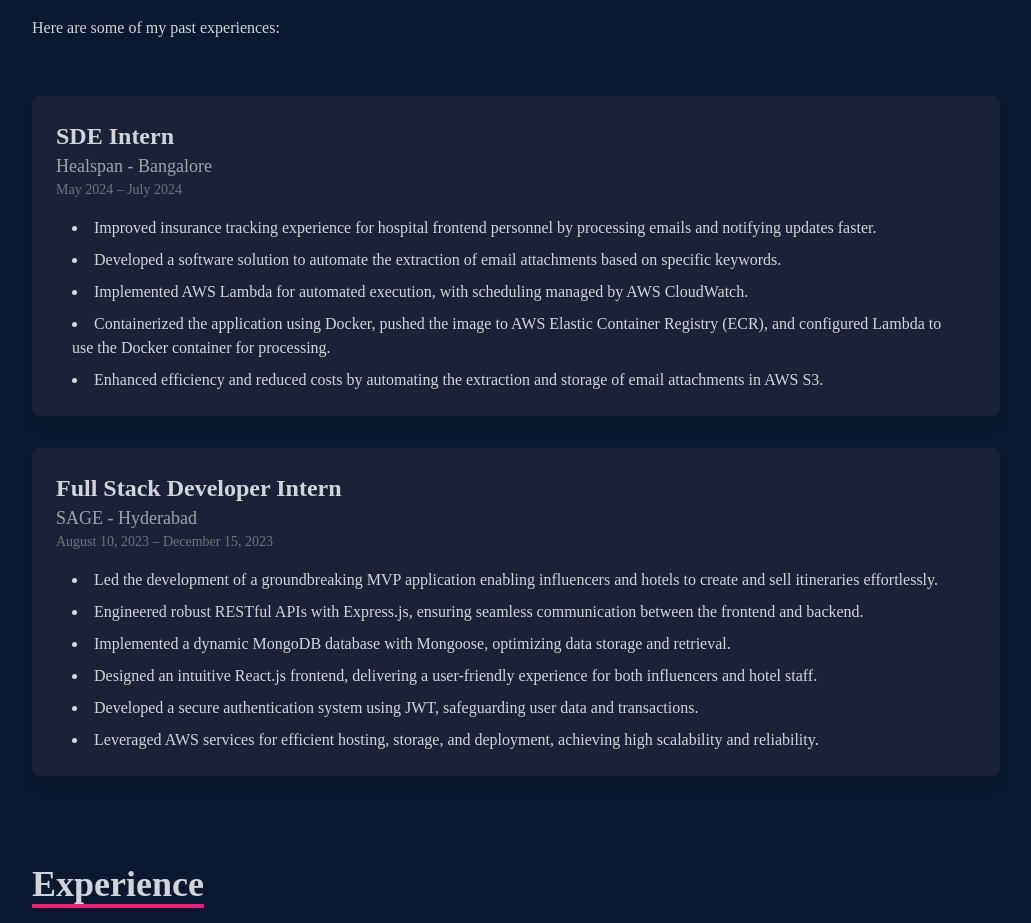
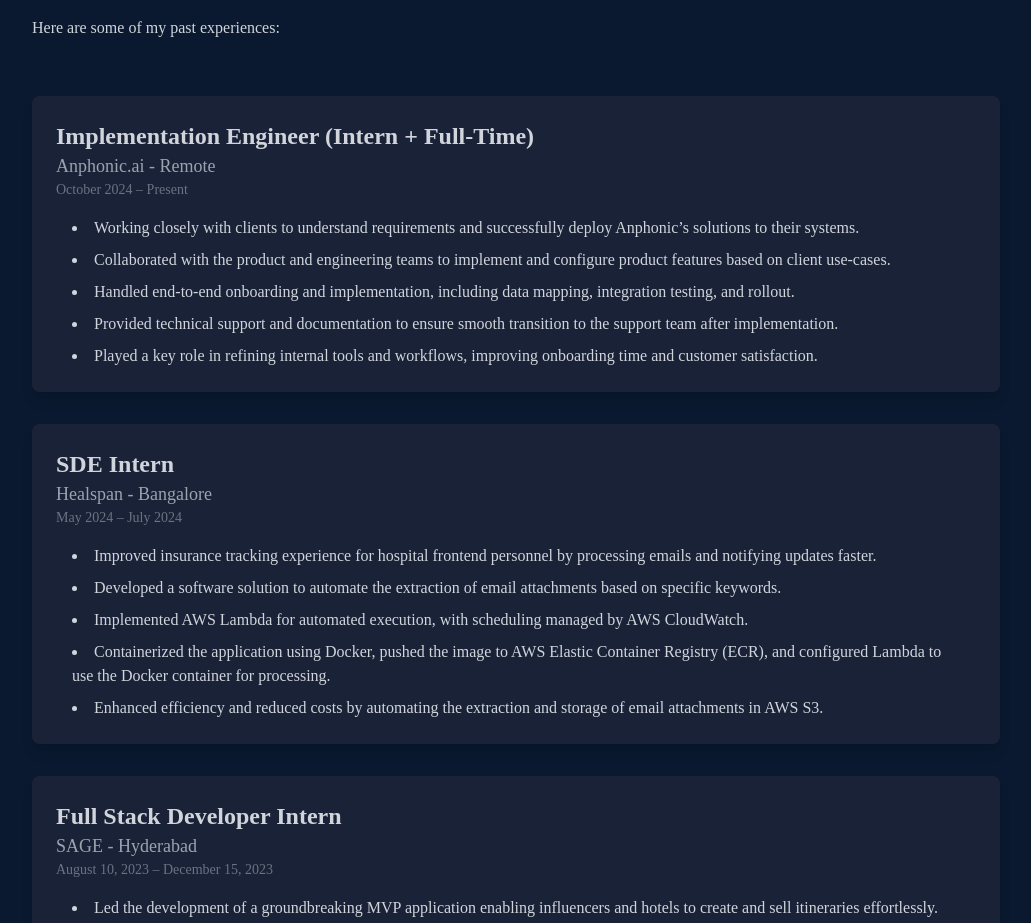
Before and after one commit to rashup198/portfolio-one, a React (Create React App) app: page / in a window 1280 px wide. Shown: the part 1720-2643 px from the top of the page, without its empty margins (124-1155 px from the left). Built offline with nearby package versions, Linux system fonts and the light colour scheme.

Commit message:
updated the exp

```diff
--- a/src/components/Experience.js
+++ b/src/components/Experience.js
@@ -1,6 +1,19 @@
 import React from 'react';
 
 const experiences = [
+  {
+    position: 'Implementation Engineer (Intern + Full-Time)',
+    company: 'Anphonic.ai',
+    location: 'Remote',
+    duration: 'October 2024 – Present',
+    achievements: [
+      'Working closely with clients to understand requirements and successfully deploy Anphonic’s solutions to their systems.',
+      'Collaborated with the product and engineering teams to implement and configure product features based on client use-cases.',
+      'Handled end-to-end onboarding and implementation, including data mapping, integration testing, and rollout.',
+      'Provided technical support and documentation to ensure smooth transition to the support team after implementation.',
+      'Played a key role in refining internal tools and workflows, improving onboarding time and customer satisfaction.',
+    ],
+  },
   {
     position: 'SDE Intern',
     company: 'Healspan',
@@ -28,6 +41,7 @@ const experiences = [
       'Leveraged AWS services for efficient hosting, storage, and deployment, achieving high scalability and reliability.',
     ],
   },
+
 ];
 
 const Experience = () => {
--- a/src/components/Navbar.js
+++ b/src/components/Navbar.js
@@ -89,7 +89,7 @@
             <li className='w-[160px] h-[60px] flex justify-between items-center ml-[-100px] hover:ml-[3px] duration-300 bg-[#fb0838]'>
               <a className='flex justify-between item-center w-full text-gray-300' href = "mailto:rashup198@gmail.com" target='blank'>Email <HiOutlineMail size={30}></HiOutlineMail></a></li>
               <li className="w-[160px] h-[60px] flex justify-between items-center ml-[-100px] hover:ml-[3px] duration-300 bg-[#565f69]">
-                <a className='flex justify-between item-center w-full text-gray-300' href='https://drive.google.com/file/d/1kF69uoHxhJwQjRtvddREyBIVhUyuhUH-/view?usp=sharing' target='blank'>Resume <BsFillPersonFill size={30}></BsFillPersonFill></a></li>
+              <a className='flex justify-between item-center w-full text-gray-300' href='https://drive.google.com/file/d/10p8zwoyYd1A0ak-RsjnzFU_GDjgdugVg/view?usp=sharing' target='blank'>Resume <BsFillPersonFill size={30}></BsFillPersonFill></a></li>
 
         </ul>
       </div>
```
Lines whose indentation alone changed are shown as unchanged.
